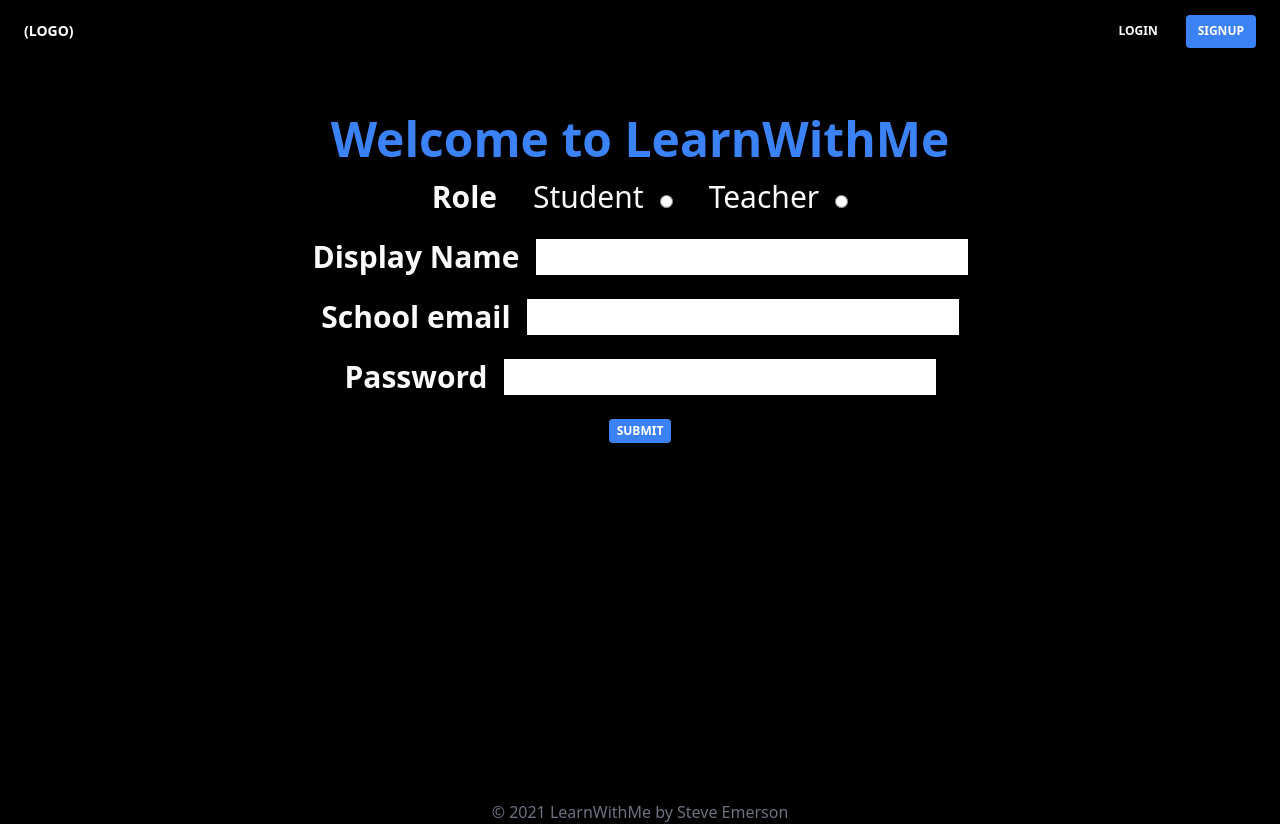
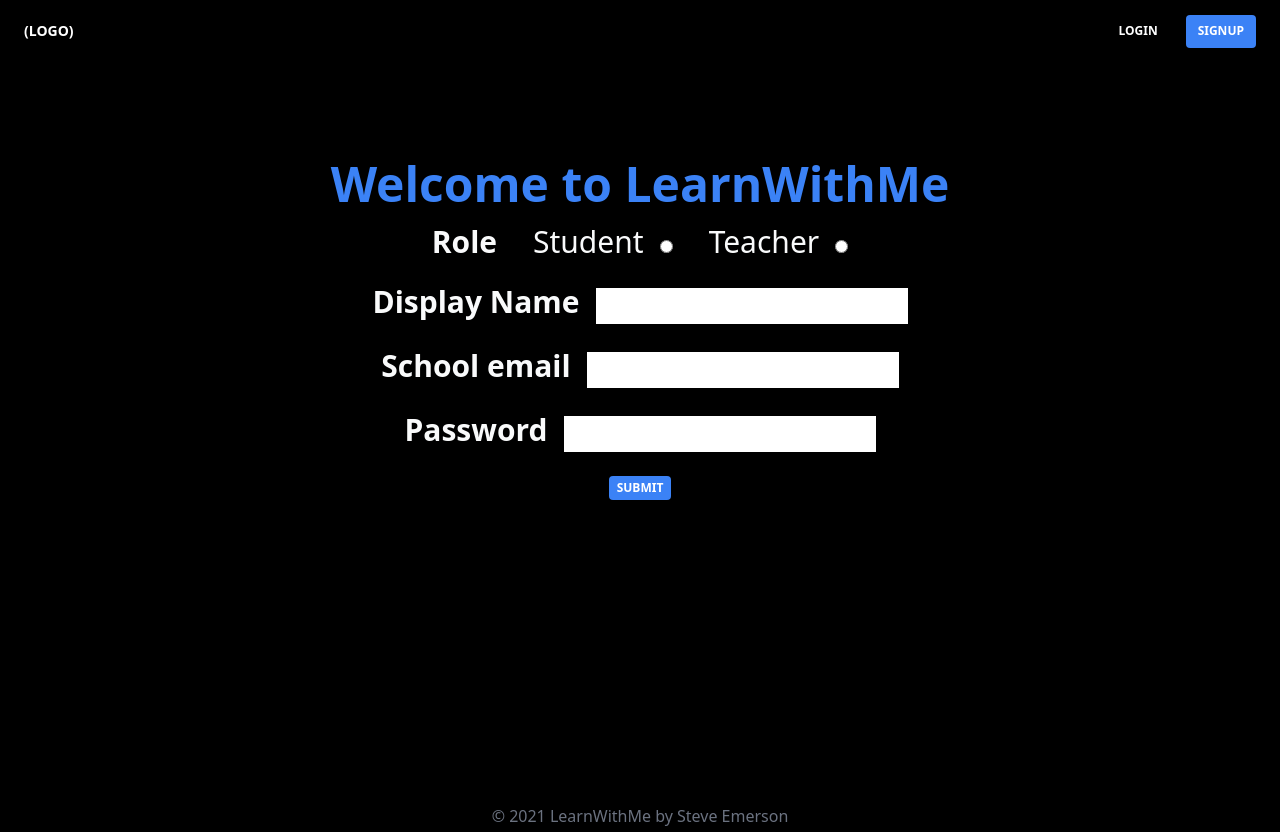
Before and after one commit to SteveEmerson/LearnWithMe-client, a React (Create React App) app: page /signup in a window 1280 px wide. Built offline with nearby package versions, Linux system fonts and the light colour scheme.

Commit message:
minor styling changes

```diff
--- a/src/components/head_foot-components/Footer.tsx
+++ b/src/components/head_foot-components/Footer.tsx
@@ -3,9 +3,8 @@ import * as React from 'react';
 class Footer extends React.Component<{},{}>{
   render(){
     return(
-      <div className="bg-black text-gray-500 text-center">
-          <p>&copy; 2021 LearnWithMe by Steve Emerson</p>
-          <p></p>
+      <div className="h-8 bg-black text-gray-500 flex justify-center items-center">
+          <p className="">&copy; 2021 LearnWithMe by Steve Emerson</p>
       </div>
     )
   }
--- a/src/components/splash-components/Home.tsx
+++ b/src/components/splash-components/Home.tsx
@@ -2,7 +2,7 @@ import * as React from 'react';
 
 function Home() {
   return(
-    <div className="text-center py-28">
+    <div className="text-center py-40">
       <p className="text-8xl text-blue-500 font-extrabold mb-10">LearnWithMe</p>
       <p className="text-3xl font-extrabold "> Making Connections Makes Learning</p>
       <p className="text-2xl font-bold "> Students and teachers working together. </p>
--- a/src/components/splash-components/Signup.tsx
+++ b/src/components/splash-components/Signup.tsx
@@ -93,31 +93,31 @@ class Signup extends React.Component<SignupProps, SignupState> {
 
   render() {
     return(
-      <div className="p-10 text-3xl flex flex-col space-y-4 items-center">
+      <div className="px-10 py-40 text-3xl flex flex-col space-y-4 items-center">
         <p className="text-blue-500 font-bold text-5xl">Welcome to LearnWithMe</p>
         <form className="flex flex-col space-y-6" onSubmit={this.handleSubmit}>
           <div className="flex flex-row space-x-5 self-center">
             <p className="font-bold">Role</p>
             <div>
-              <label className="p-4" htmlFor="student"> Student</label>
-              <input  type="radio" name="role" id="student" value="student" required onChange={this.roleChange}/>
+              <label className="p-4" htmlFor="student">Student</label>
+              <input type="radio" name="role" id="student" value="student" required onChange={this.roleChange}/>
             </div>
             <div>
-              <label className="p-4" htmlFor="teacher"> Teacher</label>
+              <label className="p-4" htmlFor="teacher">Teacher</label>
               <input type="radio" name="role" id="teacher" value="teacher" required onChange={this.roleChange}/>
             </div>
           </div>
           <div className="self-center space-x-4">
-            <label className="font-bold" htmlFor="name"> Display Name</label>
-            <input type="text" name="name" id="name" required onChange={this.nameChange}/>
+            <label className="font-bold" htmlFor="name">Display Name</label>
+            <input className="text-xl text-black px-2 py-1" type="text" name="name" id="name" required onChange={this.nameChange}/>
           </div>
           <div className="self-center space-x-4">
-            <label className="font-bold" htmlFor="email"> School email</label>
-            <input type="text" name="email" id="email" required onChange={this.emailChange}/>
+            <label className="font-bold" htmlFor="email">School email</label>
+            <input className="text-xl text-black px-2 py-1" type="text" name="email" id="email" required onChange={this.emailChange}/>
           </div>
           <div className="self-center space-x-4">
-            <label className="font-bold" htmlFor="password"> Password</label>
-            <input type="text" name="password" id="password" required onChange={this.passwordChange}/>
+            <label className="font-bold" htmlFor="password">Password</label>
+            <input className="text-xl text-black px-2 py-1" type="text" name="password" id="password" required onChange={this.passwordChange}/>
           </div>
           <input
             className="px-2 py-1 self-center flex items-center text-xs uppercase font-bold  text-white bg-blue-500 rounded hover:opacity-75"
--- a/src/components/splash-components/Splash.tsx
+++ b/src/components/splash-components/Splash.tsx
@@ -27,7 +27,7 @@ class Splash extends React.Component<SplashProps, SplashState> {
 
           {/* NAV elements adapted from  https://www.creative-tim.com/learning-lab/tailwind-starter-kit/documentation/react/navbars*/}
 
-          <nav className="relative flex flex-wrap items-center justify-between px-2 py-3 bg-black mb-3">
+          <nav className="fixed w-screen flex flex-wrap items-center justify-between px-2 py-3 bg-black mb-3">
             <div className="container px-4 mx-auto flex flex-wrap items-center justify-between">
               <div className="w-full relative flex justify-between lg:w-auto lg:static lg:block lg:justify-start">
 
--- a/src/components/student-components/Student.tsx
+++ b/src/components/student-components/Student.tsx
@@ -159,7 +159,7 @@ class Student extends React.Component<StudentProps, StudentState> {
       <div className="bg-black text-gray-50 min-h-screen">
         <Router>
           {/* NAV elements adapted from  https://www.creative-tim.com/learning-lab/tailwind-starter-kit/documentation/react/navbars*/}
-          <nav className="relative flex flex-wrap items-center justify-between px-2 py-3 bg-black mb-3">
+          <nav className="fixed w-screen flex flex-wrap items-center justify-between px-2 py-3 bg-black mb-3">
             <div className="container px-4 mx-auto flex flex-wrap items-center justify-between">
               <div className="w-full relative flex justify-between lg:w-auto lg:static lg:block lg:justify-start">
 
--- a/src/components/student-components/StudentMeetingView.tsx
+++ b/src/components/student-components/StudentMeetingView.tsx
@@ -237,7 +237,7 @@ class StudentMeetingView extends React.Component<SMVProps, SMVState>{
 
   render(){
     return(
-      <div className="px-10">
+      <div className="px-10 pt-20">
         <p className="font-bold text-5xl text-blue-500 mb-3">
           {this.props.user.displayName}
         </p>
--- a/src/components/teacher-components/Teacher.tsx
+++ b/src/components/teacher-components/Teacher.tsx
@@ -232,11 +232,9 @@ class Teacher extends React.Component<TeacherProps, TeacherState> {
 
           {/* NAV elements adapted from  https://www.creative-tim.com/learning-lab/tailwind-starter-kit/documentation/react/navbars*/}
 
-          <nav className="relative flex flex-wrap items-center justify-between px-2 py-3 bg-black mb-3">
+          <nav className=" w-screen fixed flex flex-wrap items-center justify-between px-2 py-3 bg-black mb-3">
             <div className="container px-4 mx-auto flex flex-wrap items-center justify-between">
               <div className="w-full relative flex justify-between lg:w-auto lg:static lg:block lg:justify-start">
-
-                {/* <Link to='/home' ><p className="text-sm font-bold leading-relaxed inline-block mr-4 py-2 whitespace-nowrap uppercase text-white"> (LOGO) </p></Link> */}
                 <p className="text-sm font-bold leading-relaxed inline-block mr-4 py-2 whitespace-nowrap uppercase text-white"> (LOGO) </p>
               </div>
 
--- a/src/components/teacher-components/TeacherMeetingView.tsx
+++ b/src/components/teacher-components/TeacherMeetingView.tsx
@@ -192,9 +192,9 @@ class TeacherMeetingView extends React.Component<TMVProps,TMVState>{
 
   render(){
     return(
-      <div className="px-10">
+      <div className="px-10 pt-20">
         <div className="flex flex-row justify-between">
-          <p className="font-bold text-5xl text-blue-500 mb-3">
+          <p className="font-bold text-5xl text-blue-500 mb-5 ml-4">
             {this.props.user.displayName}
           </p>
           <button
--- a/src/components/teacher-components/TeacherStudentView.tsx
+++ b/src/components/teacher-components/TeacherStudentView.tsx
@@ -100,7 +100,7 @@ class TeacherStudentView extends React.Component<TSVProps,TSVState>{
 
   componentDidUpdate(prevProps: TSVProps, prevState: TSVState){
       console.log("GOT TO UPDATE TSV")
-      if(prevState.currStudent.id !== this.state.currStudent.id){
+      if(prevState.currStudent.id && (prevState.currStudent.id !== this.state.currStudent.id)){
         // console.log(`TSV UPDATE CURR STUDENT`)
 
         this.props.getMeetings();
@@ -151,13 +151,14 @@ class TeacherStudentView extends React.Component<TSVProps,TSVState>{
   }
 
   render() {
+    console.log(this.props.user.displayName)
     return(
-      <div className="px-10">
+      <div className="px-10 pt-20">
         <p className="font-bold text-5xl text-blue-500 mb-5 ml-4">{this.props.user.displayName}</p>
         {/* Contents ... SCF left  SCS grid right*/}
         <div className="grid grid-cols-3 gap-6" >
           <div className="col-span-1">
-            {this.state.currStudent.id !== 0
+            {this.state.currStudent && this.state.currStudent.id !== 0
             ? <StudentCardFull
                 student={this.state.currStudent}
                 setTSVState={this.setState}
```
Also changed, not shown: src/components/splash-components/Login.tsx (+4 -4 lines).
